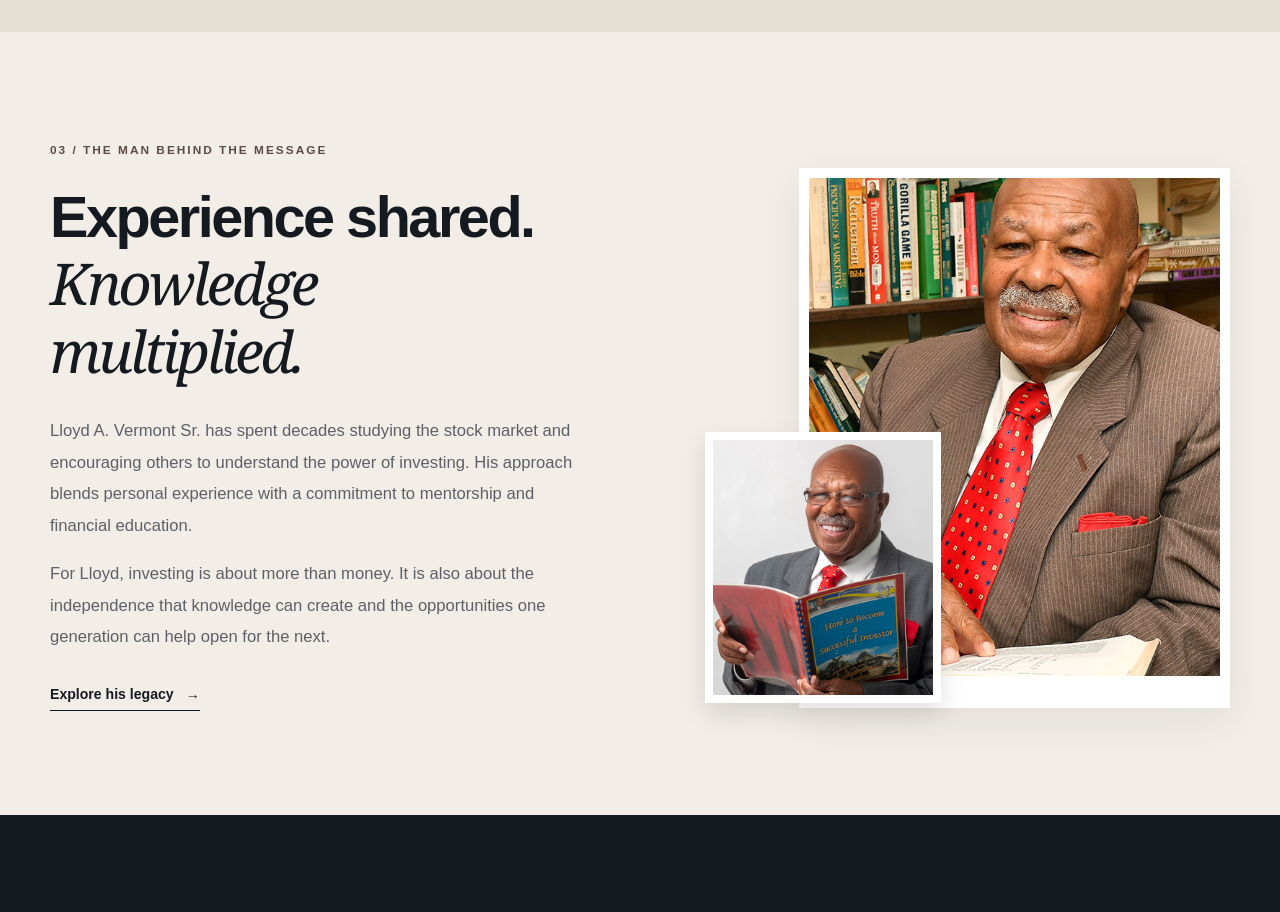
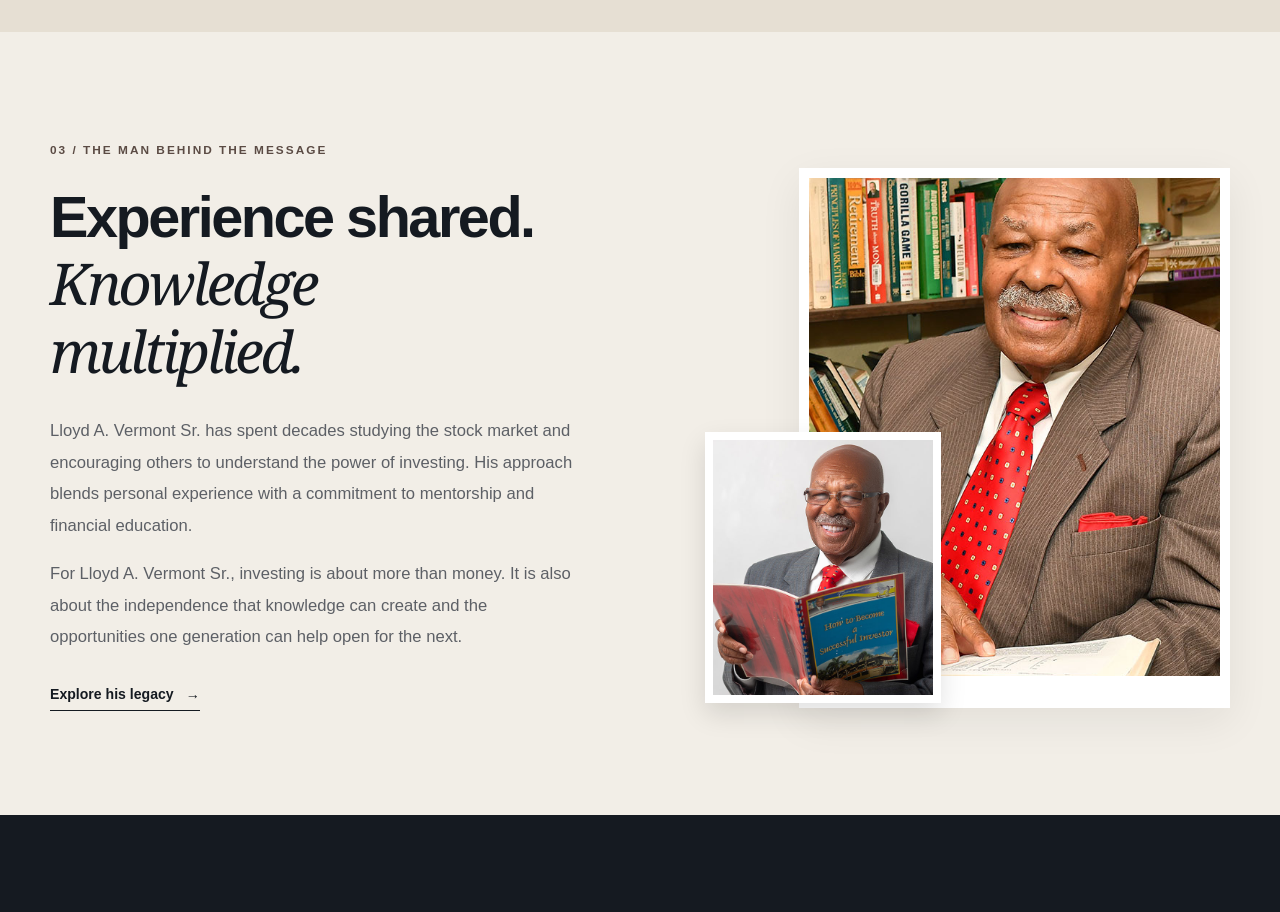
Before and after one commit to 0xCLS/website-lloyd-vermont, a plain HTML site: page index.html in a window 1280 px wide. Shown: the part 2480-3392 px from the top of the page. Drawn offline with Linux system fonts and the light colour scheme.

Commit message:
Complete author name standardization in biography copy

```diff
--- a/index.html
+++ b/index.html
@@ -48,7 +48,7 @@
     </div>
   </section>
   <section class="section about-section" id="lloyd" aria-labelledby="about-title">
-    <div class="container about-grid"><div class="about-copy"><span class="eyebrow dark">03 / THE MAN BEHIND THE MESSAGE</span><h2 id="about-title">Experience shared.<br><em>Knowledge multiplied.</em></h2><p>Lloyd A. Vermont Sr. has spent decades studying the stock market and encouraging others to understand the power of investing. His approach blends personal experience with a commitment to mentorship and financial education.</p><p>For Lloyd, investing is about more than money. It is also about the independence that knowledge can create and the opportunities one generation can help open for the next.</p><a class="text-link strong" href="#legacy">Explore his legacy <span aria-hidden="true">→</span></a></div><div class="about-photos"><img class="about-main-image" src="assets/lloyd-vermont.jpg" alt="Lloyd A. Vermont Sr. seated in a library with an open book" loading="lazy"><div class="inset-photo"><img src="assets/lloyd-vermont-bio-2.jpg" alt="Lloyd A. Vermont Sr. holding an investing publication" loading="lazy"></div></div></div>
+    <div class="container about-grid"><div class="about-copy"><span class="eyebrow dark">03 / THE MAN BEHIND THE MESSAGE</span><h2 id="about-title">Experience shared.<br><em>Knowledge multiplied.</em></h2><p>Lloyd A. Vermont Sr. has spent decades studying the stock market and encouraging others to understand the power of investing. His approach blends personal experience with a commitment to mentorship and financial education.</p><p>For Lloyd A. Vermont Sr., investing is about more than money. It is also about the independence that knowledge can create and the opportunities one generation can help open for the next.</p><a class="text-link strong" href="#legacy">Explore his legacy <span aria-hidden="true">→</span></a></div><div class="about-photos"><img class="about-main-image" src="assets/lloyd-vermont.jpg" alt="Lloyd A. Vermont Sr. seated in a library with an open book" loading="lazy"><div class="inset-photo"><img src="assets/lloyd-vermont-bio-2.jpg" alt="Lloyd A. Vermont Sr. holding an investing publication" loading="lazy"></div></div></div>
   </section>
   <section class="reflection-section" id="reflection" aria-labelledby="reflection-title">
     <div class="container reflection-grid">
```
